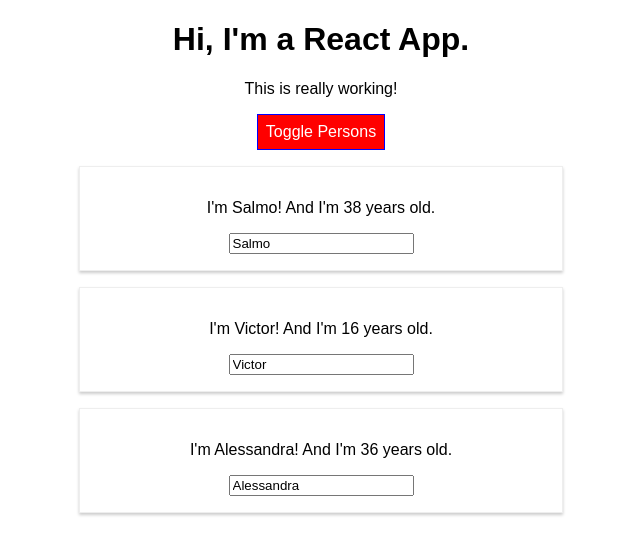
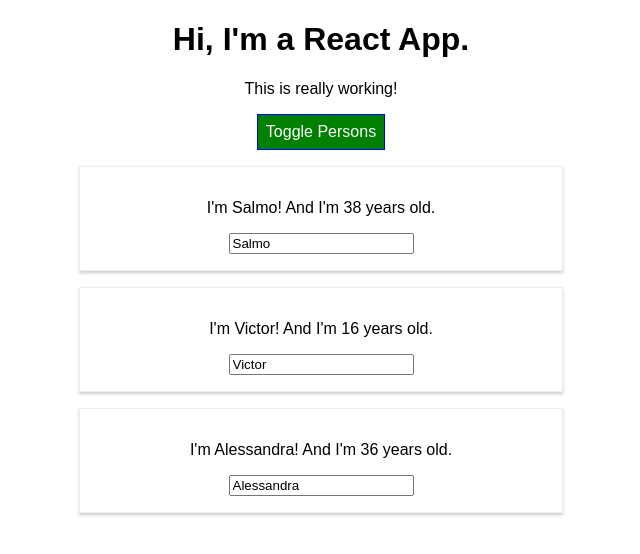
Before and after one commit to salmo-jr/react-tutorial-udemy, a React (Create React App) app: page / in a window 1280 px wide. Both pictures are taken after a click on the button "Toggle Persons". Shown: the top 554 px of the page, without its empty margins (319-959 px from the left). Built offline with nearby package versions, Linux system fonts and the light colour scheme.

Commit message:
lesson 71 completed

```diff
--- a/src/App.js
+++ b/src/App.js
@@ -1,6 +1,21 @@
 import React, { useState } from 'react';
+import styled from 'styled-components';
 import './App.css';
 import Person from './Person/Person';
+
+const StyledButton = styled.button`
+  background-color: green;
+  color: white;
+  font: inherit;
+  border: 1px solid blue;
+  padding: 8px;
+  cursor: pointer;
+
+  &:hover {
+    background-color: lightgreen;
+    color: black;
+  }
+`;
 
 const app = props => {
     const [personsState, setPersonsState] = useState({
@@ -86,9 +101,8 @@
       <div className="App">
         <h1>Hi, I'm a React App.</h1>
         <p className={classes.join(' ')}>This is really working!</p>
-        <button
-          style={style}
-          onClick={tooglePersonsHandler}>Toggle Persons</button>
+        <StyledButton
+          onClick={tooglePersonsHandler}>Toggle Persons</StyledButton>
         {persons}
       </div>
     );
--- a/src/Person/Person.js
+++ b/src/Person/Person.js
@@ -15,12 +15,6 @@
     }`;
 
 const person = (props) => {
-    const style = {
-        '@media (min-width: 500px)': {
-            width: '450px'
-        }
-    }
-
     return (
         //<div className='Person' style={style}>
         <StyledDiv>
```
